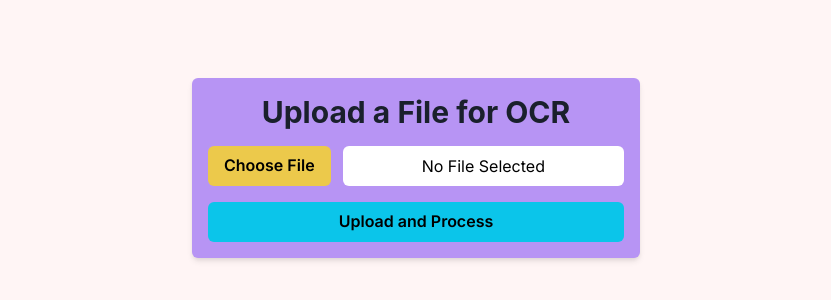
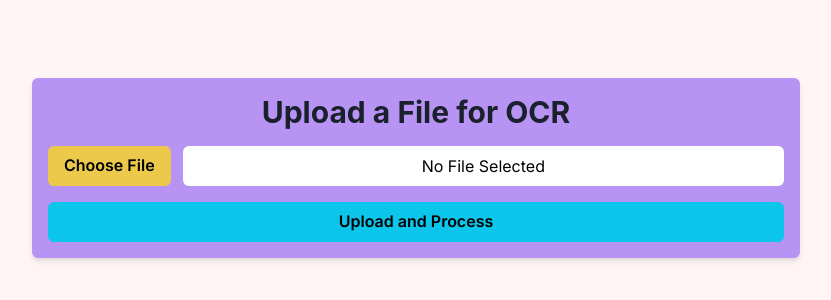
Before and after one commit to louderthanme/ocr-app-deliverable, a Next.js app: page / in a window 1280 px wide. Shown: the part 232-532 px from the top of the page, without its empty margins (224-1055 px from the left). Built offline with nearby package versions, Linux system fonts and the light colour scheme.

Commit message:
Styling changes

```diff
--- a/src/app/page.tsx
+++ b/src/app/page.tsx
@@ -133,18 +133,32 @@ export default function Home() {
       justifyContent="center"
       bg="red.50"
     >
-      <Box p={4} bg="purple.300" borderRadius="md" boxShadow="md" maxW="md" w="full">
+      <Box
+        p={4}
+        bg="purple.300"
+        borderRadius="md"
+        boxShadow="md"
+        maxW="3xl"
+        w="full"
+      >
         <Heading as="h1" size="lg" mb={4}>
           <Center>Upload a File for OCR</Center>
         </Heading>
         {ocrResult && (
-          <Box mb={4} p={4} bg="gray.100" borderRadius="md" boxShadow="inner">
+          <Box
+            mb={4}
+            p={4}
+            bg="gray.100"
+            borderRadius="md"
+            boxShadow="inner"
+            maxH="600px"
+            overflowY="auto"
+          >
+            {" "}
             <Heading as="h2" size="md" mb={2}>
               OCR Result
             </Heading>
-            <Text whiteSpace="pre-wrap">
-              {ocrResult}
-            </Text>
+            <Text whiteSpace="pre-wrap">{ocrResult}</Text>
           </Box>
         )}
         <form onSubmit={handleSubmit}>
@@ -172,7 +186,7 @@ export default function Home() {
             </Flex>
             <Button
               type="submit"
-              colorScheme="cyan"
+              colorScheme={isFileProcessed ? "red" : "cyan"}
               isLoading={isProcessing}
               isDisabled={isFileProcessed}
             >
```
